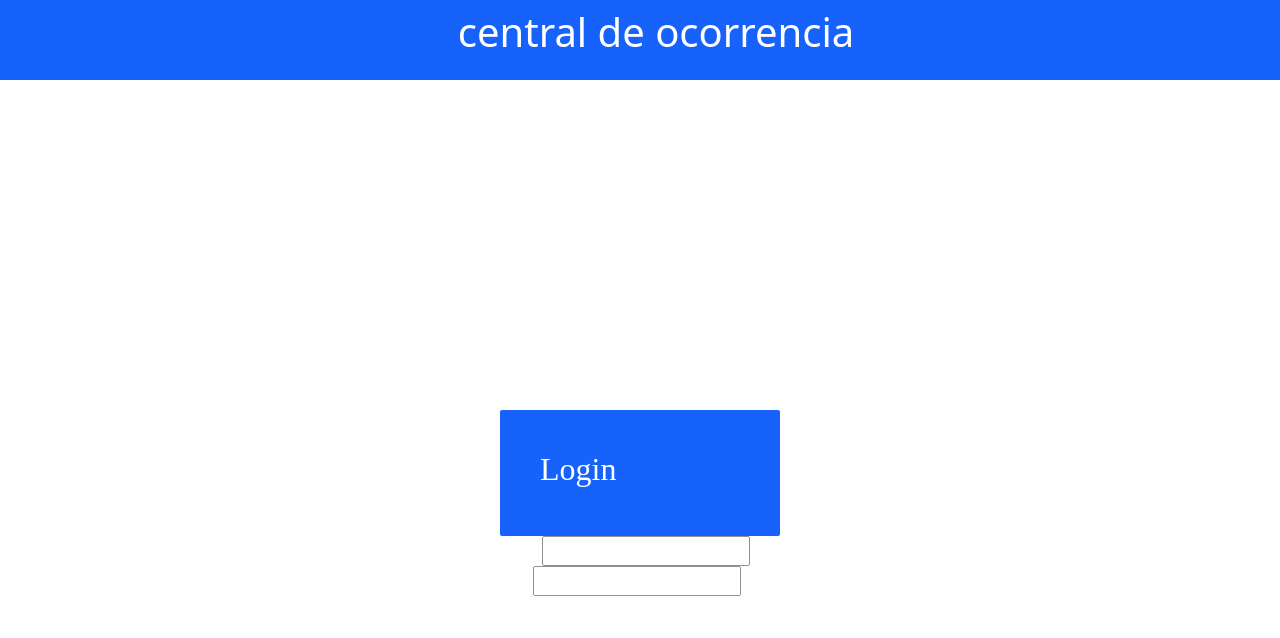
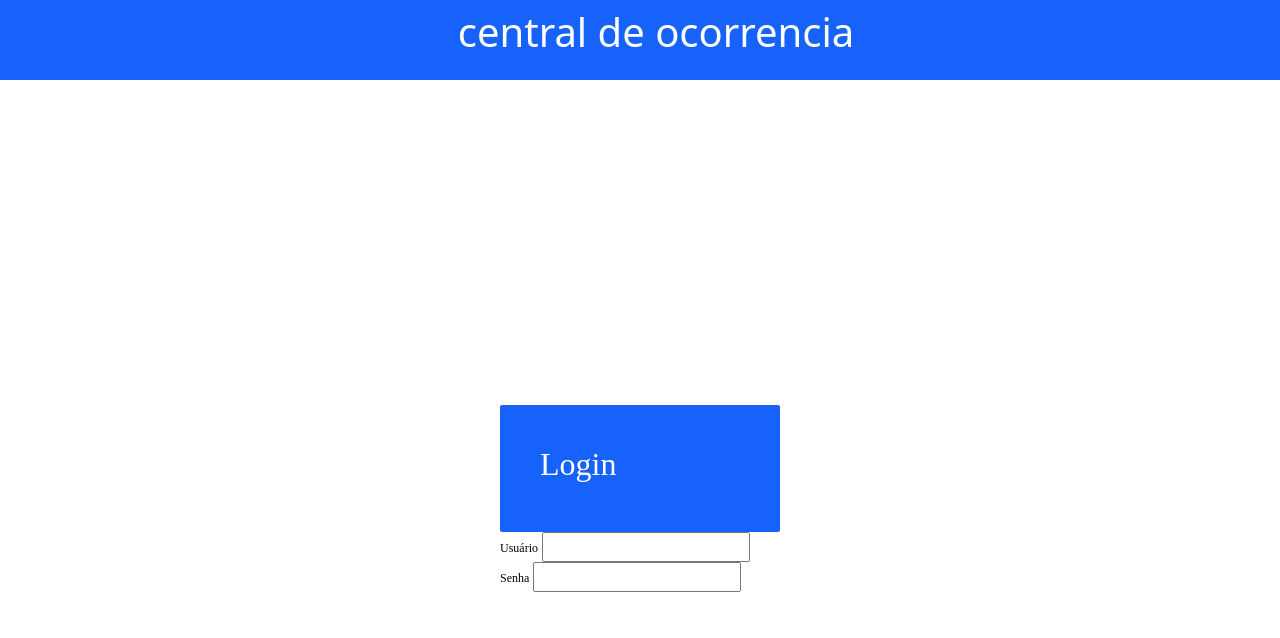
Before and after one commit to SENAISP-Unid601-Projetos/pji-delegacia, a plain HTML site: page front-end/joao/login.html in a window 1280 px wide. Drawn offline with nearby package versions, Linux system fonts and the light colour scheme.

Commit message:
desenvolvimento do login

```diff
--- a/front-end/joao/login.css
+++ b/front-end/joao/login.css
@@ -34,35 +34,35 @@
 
 .login-usuario {
     padding-bottom: 50px;
-    opacity: 0.8;
+    opacity: 1;
     color: #fff;
 }
 
 .login-usuario::after {
     content: "";
-    width: 70px;
-    height: 1px;
+    width: 20px;
+    height: 10px;
     background-color: #fff;
     display: block;
     margin-top: -17px;
     margin-left: -5px;
 }
 .login-usuario label {
-    color: #fff;
+    color: black;
     font-size: 12px;
-    opacity: 0.8;
+    opacity: 1;
 }
 .login-senha-area {
     display: flex;
     flex-direction: column;
-    padding:10px 0;
+    padding:10px ;
 }
 .login-senha-area input {
     margin-top: 10px;
-    padding:0 5px;
+    padding: 5px;
     background-color: transparent;
     border:none;
-    border-bottom: 1px solid #e1e1e1;
+    border-bottom: 1px solid white;
     outline: none;
     color: #fff;
 }
```
